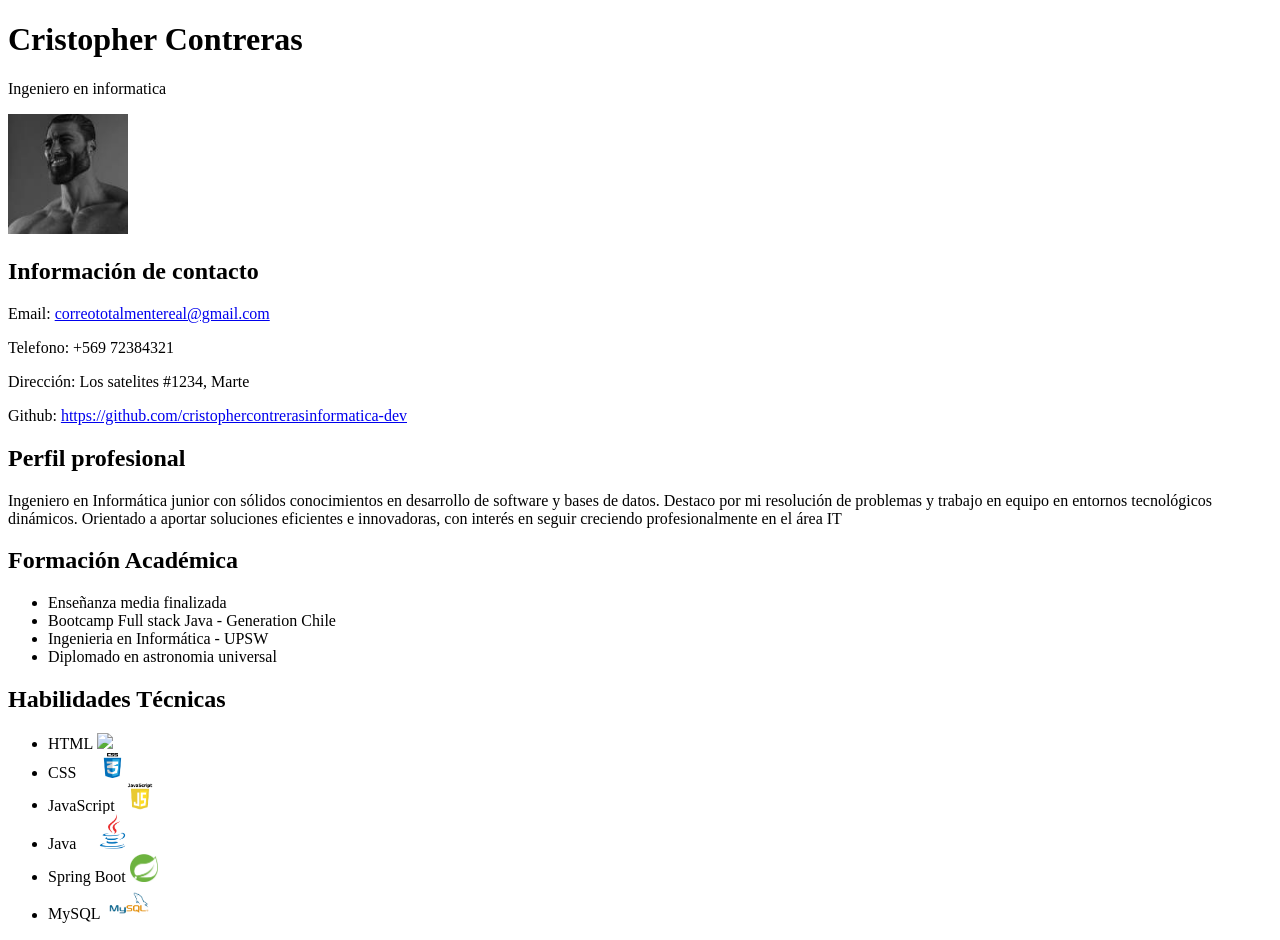
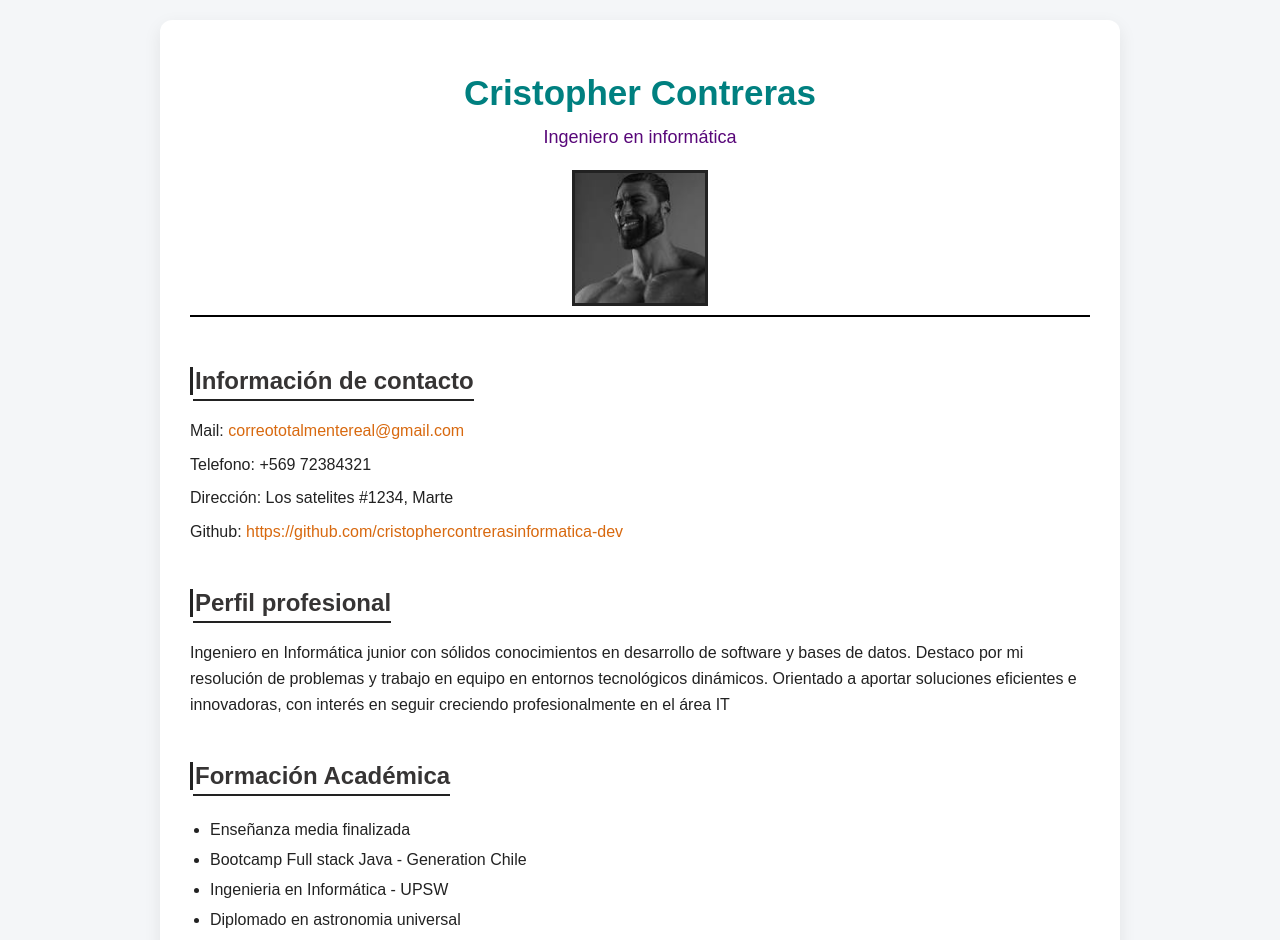
Before and after one commit to cristophercontrerasinformatica-dev/CV-HTML, a plain HTML site: page index.html in a window 1280 px wide. Shown: the top 940 px of the page. Drawn offline with Linux system fonts and the light colour scheme.

Commit message:
style: update CV HTML and CSS

```diff
--- a/index.html
+++ b/index.html
@@ -4,17 +4,20 @@
     <meta charset="UTF-8">
     <meta name="viewport" content="width=device-width, initial-scale=1.0">
     <title>CV de Cristopher</title>
+    <link rel="stylesheet" href="styles.css">
 </head>
 <body>
+  <div class="cv-container">
+
     <header>
         <h1>Cristopher Contreras</h1>
-        <p>Ingeniero en informatica</p>
-        <img src="gigachad.jfif" width="120" alt="foto de perfil">
+        <p>Ingeniero en informática</p>
+        <img src="gigachad.jfif"  alt="foto de perfil">
     </header>
 
     <section>
         <h2>Información de contacto</h2>
-        <p>Email: <a href="correototalmentereal@gmail.com">correototalmentereal@gmail.com</a></p>
+        <p>Mail: <a href="mailto:correototalmentereal@gmail.com">correototalmentereal@gmail.com</a></p>
         <p>Telefono: +569 72384321</p>
         <p>Dirección: Los satelites #1234, Marte</p>
         <p>Github: <a href="https://github.com/cristophercontrerasinformatica-dev" target="_self">https://github.com/cristophercontrerasinformatica-dev</a></p>
@@ -35,7 +38,7 @@
     </ul>
 </section>
 
-<section>
+<section class="habilidades-tecnicas">
     <h2>Habilidades Técnicas</h2>
     <ul>
         <li>HTML <img src="html.png" width="30"> </li>
@@ -74,7 +77,7 @@
 
   <section>
     <h2>Idiomas</h2>
-    <table border="2">
+    <table>
       <thead>
         <tr>
           <th>Idioma</th>
@@ -94,9 +97,13 @@
     </table>
   </section>
 
+
+
+
+
 <footer>
-    <p>CV creado solo con HTML - 2026</p>
+    <p>CV creado solo con HTML y CSS - 2026</p>
   </footer>
-
+</div>
 </body>
 </html>
--- /dev/null
+++ b/styles.css
@@ -0,0 +1,234 @@
+body {
+    font-family: Arial, sans-serif;
+    background-color: #f4f6f8;
+    color: #222;
+    margin: 0;
+    padding: 20px;
+}
+
+.cv-container {
+    max-width: 900px;
+    margin: 0 auto;
+    background-color: white;
+    padding: 30px;
+    border-radius: 12px;
+    box-shadow: 0 6px 18px rgba(0 , 0, 0 ,0.08);
+    animation: entradaCV 0.8s ease;
+}
+
+
+header {
+    text-align: center;
+    border-bottom: 2px solid black;
+    padding-bottom: 5px;
+    margin-bottom: 30px;
+}
+
+h1{
+    color: teal;
+    font-size: 35px;
+    margin-bottom: 10px;
+}
+
+header p{
+    font-size: 18px;
+    color: rgb(88, 7, 121);
+}
+
+header img {
+    width: 130px;
+    margin-top: 10px;
+    border: 3px solid #222;
+    transition:all 0.3s ease;
+}
+header img:hover{
+    transform: scale(1.08);
+    border-color: teal;
+}
+
+section {
+    margin-bottom: 25px;
+    opacity: 0;
+    animation: entradaseccion 0.6s ease forwards;
+}
+
+section:nth-of-type(1){
+    animation-delay: 0.2s;
+}
+
+section:nth-of-type(2){
+    animation-delay: 0.35s;
+}
+
+section:nth-of-type(3){
+    animation-delay: 0.5s;
+}
+
+section:nth-of-type(4){
+    animation-delay: 0.65s;
+}
+
+section:nth-of-type(5){
+    animation-delay: 0.8s;
+}
+
+section:nth-of-type(6){
+    animation-delay: 0.95s;
+}
+
+section:nth-of-type(7){
+    animation-delay: 1.1s;
+}
+
+.habilidades-tecnicas li img {
+    margin-left: 8px;
+    vertical-align: middle;
+    opacity: 0;
+    transform: translateY(8px) scale(0.9);
+    animation: aparecericono 1.5s ease forwards;
+}
+
+.habilidades-tecnicas li:nth-child(1)img{
+    animation-delay: 1.8s;
+}
+
+.habilidades-tecnicas li:nth-child(2)img{
+    animation-delay: 2s;
+}
+
+.habilidades-tecnicas li:nth-child(3)img{
+    animation-delay: 2.15s;
+}
+
+.habilidades-tecnicas li:nth-child(4)img{
+    animation-delay: 2.35s;
+}
+
+.habilidades-tecnicas li:nth-child(5)img{
+    animation-delay: 2.5s;
+}
+
+.habilidades-tecnicas li:nth-child(6)img{
+    animation-delay: 2.7s;
+}
+
+h2 {
+    color: rgb(54, 52, 52);
+    font-size: 24px;
+    border-left: 3px solid #222;
+    padding-left: 2px;
+    margin-bottom: 15px;
+    position: relative;
+    display: inline-block;
+}
+
+h2::after{
+    content: "";
+    position: absolute;
+    left: 0;
+    bottom: -6px;
+    width: 0;
+    height: 2px;
+    background-color: #222;
+    animation: lineatitulo 0.8s ease forwards;
+    animation-delay: 1.5s;
+}
+
+p {
+    line-height: 1.6;
+    margin: 8px 0;
+}
+
+ul {
+    padding-left: 20px;
+}
+
+li{
+    margin-bottom: 12px;
+    transition:all 0.3s ease;
+}
+
+ol {
+    padding-left: 20px;
+}
+
+a{
+    color: rgb(216, 105, 15);
+    text-decoration: none;
+    transition:all 0.3s ease ;
+}
+a:hover{
+    text-decoration: underline;
+    color: teal;
+}
+
+table {
+    width: 100%;
+    border-collapse: collapse;
+    margin-top: 10px;
+}
+
+th,
+td {
+    border: 2px solid #222;
+    padding: 5px;
+    text-align: center;
+}
+
+th{
+    background-color: #d9dce0;
+}
+
+footer {
+    text-align: center;
+    margin-top: 30px;
+    padding-top: 15px;
+    border-top: 2px solid #222;
+    color: black;
+    font-size: 14px;
+    transition:all 0.3s ease;
+}
+
+@keyframes entradaCV {
+    from{
+        opacity: 0;
+        transform: translateY(20px);
+
+    }
+    to{
+        opacity: 1;
+        transform: translateY(0);
+    }
+}
+
+@keyframes entradaseccion {
+    from {
+        opacity: 0;
+        transform: translateY(12px);
+    }
+    to{
+        opacity: 1;
+        transform: translateY(0);
+    }
+}
+
+@keyframes lineatitulo {
+    from {
+        width: 0;
+    }
+    to{
+        width: 100%;
+    }
+}
+
+@keyframes aparecericono {
+    from {
+        opacity: 0;
+        transform: translateY(8px) scale (0.9);
+    }
+    to{
+        opacity: 1;
+        transform: translateY(0) scale(1);
+    }
+
+}
```
